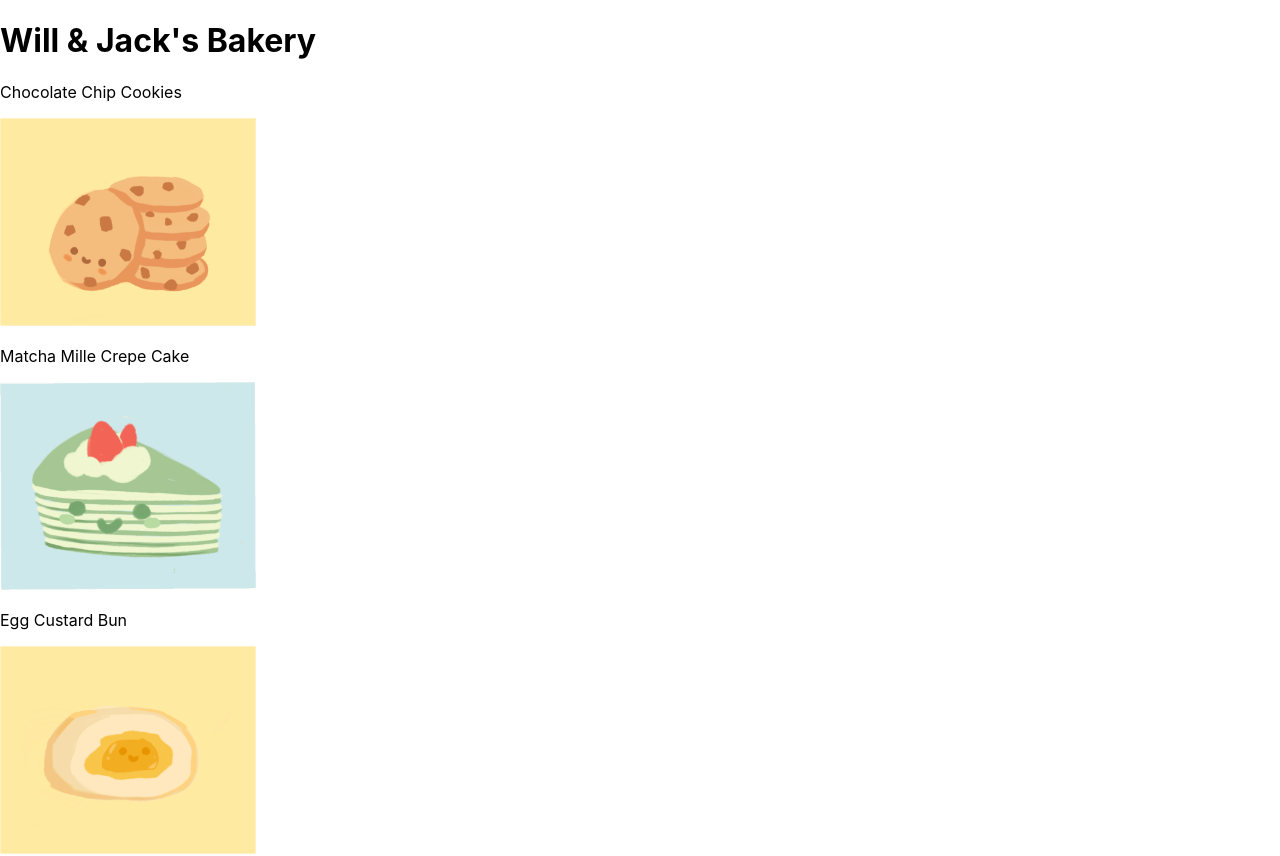
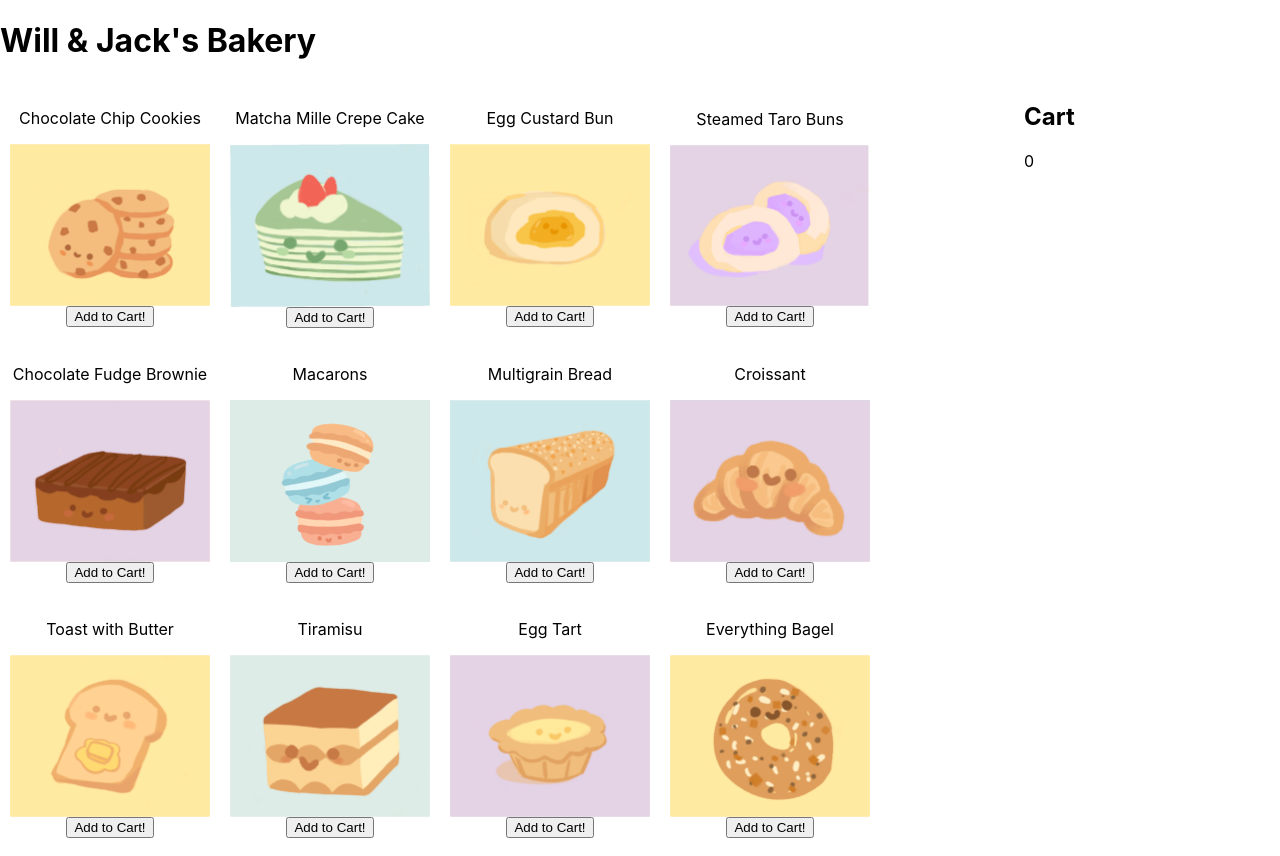
Before and after one commit to willallstet/react-studio, a React (Create React App) app: page / in a window 1280 px wide. Shown: the top 856 px of the page. Built offline with nearby package versions, Linux system fonts and the light colour scheme.

Commit message:
not working

```diff
--- a/src/App.css
+++ b/src/App.css
@@ -8,12 +8,34 @@
 
 }
 
-.itmes{
+.itemsAndCart{
+  display: flex;
+}
+
+.items{
   display: flex;
   flex-wrap: wrap;
-  width: 100%;
+  width: 80%;
+  align-items: center;
+}
+
+.item{
+  width: 200px;
+  display: flex;
+  flex-direction: column;
+  padding: 10px;
+  align-items: center;
 }
 
 img{
-  width: 20%;
+  width: 200px;
 }
+
+p{
+  width: 200px;
+  text-align: center;
+}
+
+.cart{
+  width: 15%;
+}
--- a/src/App.js
+++ b/src/App.js
@@ -27,23 +27,28 @@ function App() {
   const [ordered14, setOrdered14] = useState(0);
   const setArray = [setOrdered1,setOrdered2,setOrdered3,setOrdered4,setOrdered5,setOrdered6,setOrdered7,setOrdered8,setOrdered9,setOrdered10,setOrdered11,setOrdered12,setOrdered13,setOrdered14]
   const getArray = [ordered1,ordered2,ordered3,ordered4,ordered5,ordered6,ordered7,ordered8,ordered9,ordered10,ordered11,ordered12,ordered13,ordered14]
+  let current = 0
   let myFunction = function () {
     return setOrdered1(ordered1 + 1);
   };
   return (
     <div className="App">
       <h1>Will & Jack's Bakery</h1> {/* TODO: personalize your bakery (if you want) */}
+      <div className="itemsAndCart">
         <div className="items">
         {bakeryData.map((item, index) => ( // TODO: map bakeryData to BakeryItem components
-          <><p>{item.name}</p>
-          <img src={item.image} onClick={myFunction}/>
-          </>
+            <div className="item" id={index}>
+              <p>{item.name}</p>
+              <img src={item.image}/>
+              <button type="button" onClick={myFunction}>Add to Cart!</button>
+            </div>
         ))}
         </div>
 
-      <div>
+        <div className="cart">
           <h2>Cart</h2>
           {ordered1}
+        </div>
       </div>
     </div>
   );
```
Lines whose indentation alone changed are shown as unchanged.
